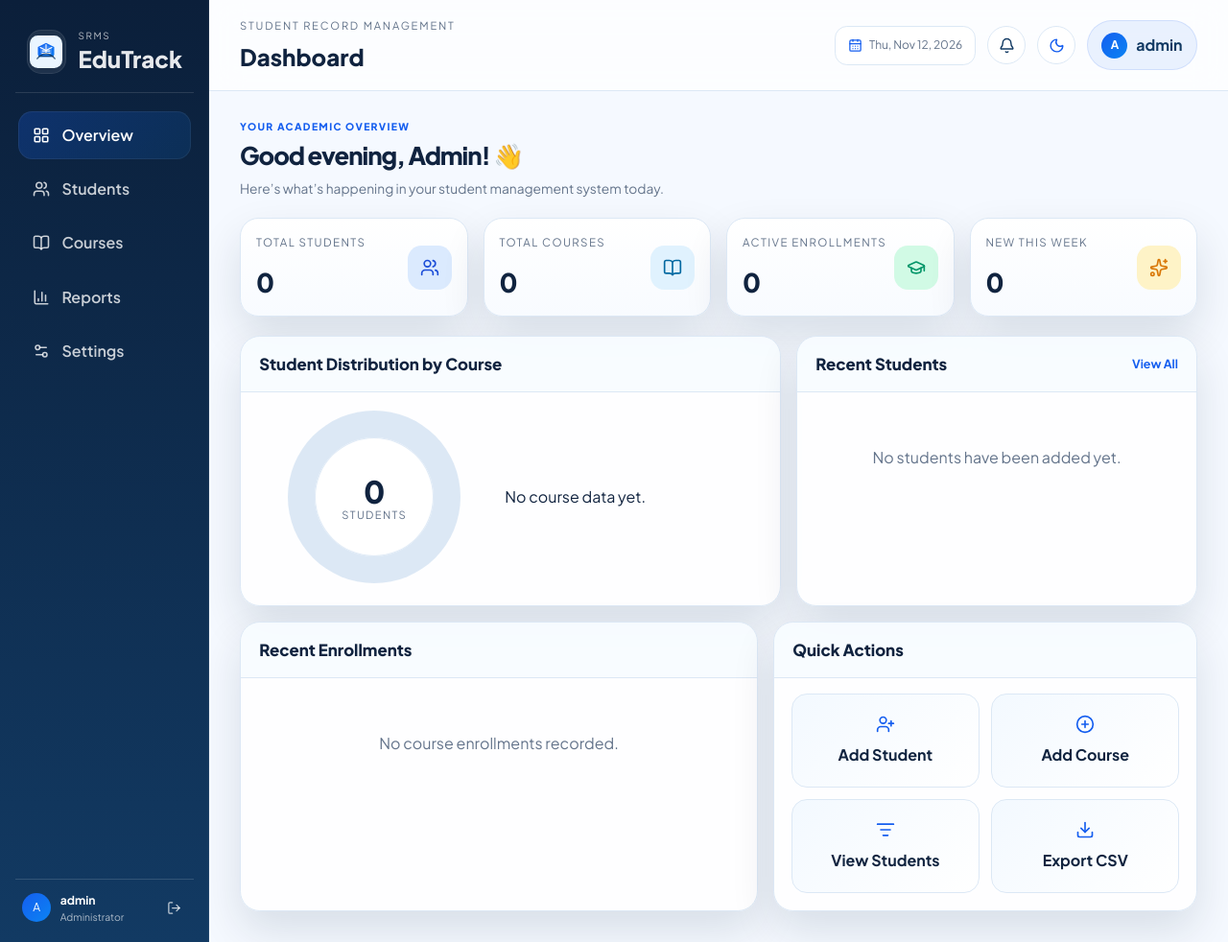
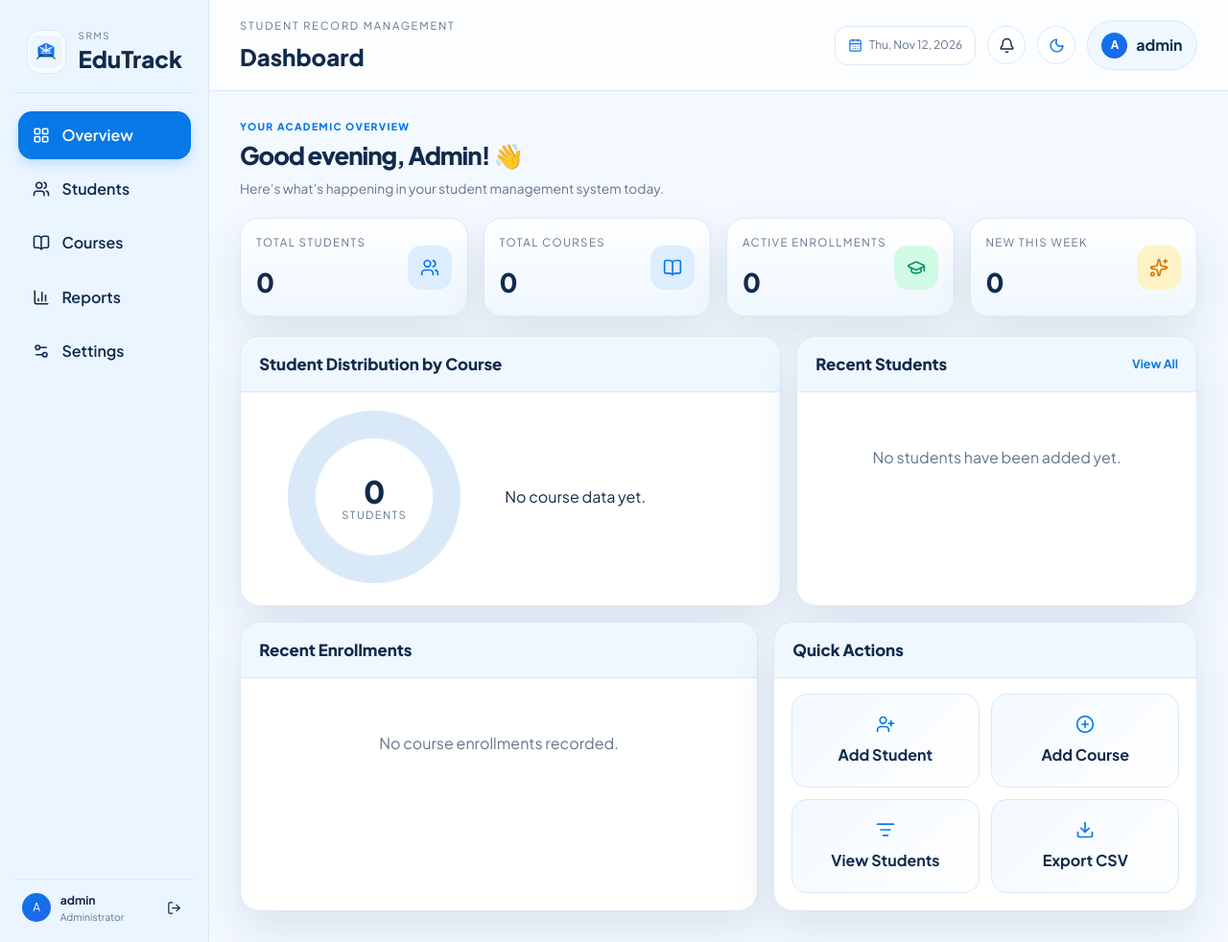
Before and after one commit to roderick451/edutrack, a Flask app: page / in a window 1280 px wide. Shown: the whole page at 96% size. Run offline with Flask 3, Linux system fonts and the light colour scheme; a user stored in the database is signed in; data that the repository does not hold is empty; some libraries are stand-ins or nearby versions.

Commit message:
Apply light blue theme across EduTrack
Align shared styles, chart colors, and dashboard/report accents with the requested palette while preserving layouts and dark mode.

Co-authored-by: Copilot <223556219+Copilot@users.noreply.github.com>

```diff
--- a/app/static/css/style.css
+++ b/app/static/css/style.css
@@ -1,25 +1,31 @@
 :root {
-  --navy-900: #0b1f3a;
-  --navy-800: #123a63;
-  --navy-700: #1a4f86;
-  --blue-700: #155eef;
-  --blue-600: #0b84f3;
-  --blue-100: #eaf5ff;
-  --blue-200: #d9ecff;
-  --bg: #f5f9ff;
+  --navy-900: #102a4c;
+  --navy-800: #102a4c;
+  --navy-700: #2563eb;
+  --blue-700: #0878e8;
+  --blue-600: #2563eb;
+  --blue-100: #eff7ff;
+  --blue-200: #dceeff;
+  --bg: #f3f9ff;
   --panel: #ffffff;
-  --panel-soft: #f8fbff;
-  --line: #dce8f5;
-  --text: #10233f;
+  --panel-soft: #eff7ff;
+  --line: #d9e9f8;
+  --text: #102a4c;
   --muted: #64748b;
+  --sidebar-bg: #eaf5ff;
+  --sidebar-text: #102a4c;
+  --sidebar-divider: #d9e9f8;
+  --hover: #e0f0ff;
+  --focus-ring: rgba(8, 120, 232, 0.16);
+  --blue-hover: #0668ca;
   --success: #16a34a;
   --warning: #f59e0b;
   --danger: #ef4444;
-  --shadow: 0 20px 45px rgba(11, 31, 58, 0.12);
-  --chart-1: #1f9ad6;
-  --chart-2: #1aa5bf;
-  --chart-3: #4c9aff;
-  --chart-4: #68d0d2;
+  --shadow: 0 20px 45px rgba(16, 42, 76, 0.1);
+  --chart-1: #0878e8;
+  --chart-2: #2563eb;
+  --chart-3: #60a5fa;
+  --chart-4: #93c5fd;
 }
 
 * { box-sizing: border-box; }
@@ -41,9 +47,9 @@ button, input, select, textarea { font: inherit; }
 
 .sidebar {
   width: 260px;
-  background: linear-gradient(180deg, var(--navy-900) 0%, var(--navy-800) 100%);
-  color: rgba(255,255,255,0.9);
-  box-shadow: inset -1px 0 0 rgba(255,255,255,0.06);
+  background: var(--sidebar-bg);
+  color: var(--sidebar-text);
+  box-shadow: inset -1px 0 0 var(--sidebar-divider);
   padding: 1.5rem 1rem 1.25rem;
   position: sticky;
   top: 0;
@@ -55,18 +61,18 @@ button, input, select, textarea { font: inherit; }
   align-items: center;
   gap: 0.8rem;
   padding: 0.45rem 0.75rem 1.2rem;
-  border-bottom: 1px solid rgba(255,255,255,0.12);
+  border-bottom: 1px solid var(--sidebar-divider);
 }
 
 .brand-mark {
   width: 46px;
   height: 46px;
   border-radius: 15px;
-  background: rgba(255,255,255,0.08);
+  background: rgba(255,255,255,0.72);
   display: flex;
   align-items: center;
   justify-content: center;
-  box-shadow: inset 0 0 0 1px rgba(255,255,255,0.08);
+  box-shadow: inset 0 0 0 1px var(--sidebar-divider);
 }
 
 .brand-mark img { width: 34px; height: 34px; }
@@ -76,7 +82,7 @@ button, input, select, textarea { font: inherit; }
   font-size: 0.62rem;
   text-transform: uppercase;
   letter-spacing: 0.16em;
-  color: rgba(255,255,255,0.7);
+  color: var(--muted);
 }
 .brand-copy h1 {
   margin: 0.3rem 0 0;
@@ -96,14 +102,15 @@ button, input, select, textarea { font: inherit; }
   gap: 0.8rem;
   padding: 0.82rem 0.9rem;
   border-radius: 0.9rem;
-  color: rgba(255,255,255,0.78);
+  color: var(--sidebar-text);
   font-weight: 600;
   transition: all 0.2s ease;
 }
-.nav-link:hover, .nav-link.active {
-  background: linear-gradient(135deg, rgba(21, 94, 239, 0.26), rgba(11, 132, 243, 0.12));
+.nav-link:hover { background: var(--hover); color: var(--sidebar-text); }
+.nav-link.active {
+  background: var(--blue-700);
   color: #fff;
-  box-shadow: inset 0 0 0 1px rgba(255,255,255,0.06);
+  box-shadow: 0 5px 12px rgba(8, 120, 232, 0.18);
 }
 .nav-icon { display: inline-flex; width: 18px; height: 18px; justify-content: center; align-items: center; }
 .nav-link svg { width: 18px; height: 18px; stroke-width: 2.1; }
@@ -143,19 +150,19 @@ button, input, select, textarea { font: inherit; }
   gap: 0.55rem;
   padding: 0.72rem 0.9rem;
   border-radius: 999px;
-  background: rgba(21, 94, 239, 0.08);
+  background: var(--blue-100);
   color: var(--navy-800);
-  border: 1px solid rgba(21, 94, 239, 0.12);
+  border: 1px solid var(--line);
   font-weight: 700;
 }
 .user-pill svg { width: 16px; height: 16px; }
 .mobile-toggle {
-  display: none; width: 42px; height: 42px; border: 1px solid var(--line); border-radius: 14px; background: white; color: var(--navy-900); align-items: center; justify-content: center; cursor: pointer;
+  display: none; width: 42px; height: 42px; border: 1px solid var(--line); border-radius: 14px; background: var(--panel); color: var(--navy-900); align-items: center; justify-content: center; cursor: pointer;
 }
 .content-area { padding: 1.8rem 2rem 2rem; }
 
 .panel {
-  background: rgba(255,255,255,0.9);
+  background: var(--panel);
   border: 1px solid var(--line);
   border-radius: 1.3rem;
   box-shadow: var(--shadow);
@@ -167,7 +174,7 @@ button, input, select, textarea { font: inherit; }
   justify-content: space-between;
   padding: 1.2rem 1.35rem;
   border-bottom: 1px solid var(--line);
-  background: rgba(234,245,255,0.35);
+  background: var(--blue-100);
 }
 .compact-header { padding: 1rem 1.2rem; }
 .panel-header h3 {
@@ -184,7 +191,7 @@ button, input, select, textarea { font: inherit; }
   margin-bottom: 1.25rem;
 }
 .stat-card {
-  background: linear-gradient(180deg, #ffffff 0%, #f8fbff 100%);
+  background: linear-gradient(180deg, var(--panel) 0%, var(--panel-soft) 100%);
   border: 1px solid var(--line);
   border-radius: 1.2rem;
   padding: 1rem 1rem 0.9rem;
@@ -254,9 +261,9 @@ button, input, select, textarea { font: inherit; }
   content: "";
   position: absolute;
   inset: 28px;
-  background: white;
+  background: var(--panel);
   border-radius: 50%;
-  box-shadow: inset 0 0 0 1px rgba(220,232,245,0.9);
+  box-shadow: inset 0 0 0 1px var(--line);
 }
 .donut-center {
   position: relative;
@@ -948,20 +966,20 @@ body[data-theme="dark"] .progress-track { background: rgba(255,255,255,0.12); }
   align-items: center;
   gap: 0.6rem;
   padding: 0.7rem 0.45rem 0;
-  border-top: 1px solid rgba(255,255,255,0.14);
+  border-top: 1px solid var(--sidebar-divider);
 }
 .sidebar-account .user-avatar { width: 30px; height: 30px; flex: none; }
 .sidebar-account-copy { display: grid; gap: 0.1rem; min-width: 0; flex: 1; }
-.sidebar-account-copy strong { color: #fff; font-size: 0.76rem; overflow: hidden; text-overflow: ellipsis; }
-.sidebar-account-copy small { color: rgba(255,255,255,0.65); font-size: 0.65rem; }
-.sidebar-account > a { display: inline-flex; color: rgba(255,255,255,0.75); padding: 0.35rem; }
+.sidebar-account-copy strong { color: var(--sidebar-text); font-size: 0.76rem; overflow: hidden; text-overflow: ellipsis; }
+.sidebar-account-copy small { color: var(--muted); font-size: 0.65rem; }
+.sidebar-account > a { display: inline-flex; color: var(--sidebar-text); padding: 0.35rem; }
 .sidebar-account > a svg { width: 15px; height: 15px; }
 .sidebar-nav { padding-bottom: 4.5rem; }
 
 .login-page { grid-template-columns: 1.2fr 0.8fr; }
 .login-visual { padding: 2rem 3.2rem; }
 .login-visual-overlay {
-  background: linear-gradient(110deg, rgba(6,34,73,0.82) 0%, rgba(12,66,122,0.62) 55%, rgba(13,93,163,0.38) 100%);
+  background: linear-gradient(110deg, rgba(7,53,102,0.82) 0%, rgba(8,91,170,0.62) 55%, rgba(8,120,232,0.4) 100%);
 }
 .login-brand-row { gap: 0.65rem; }
 .login-brand-mark {
--- a/app/templates/base.html
+++ b/app/templates/base.html
@@ -12,15 +12,22 @@
           extend: {
             colors: {
               brand: {
-                50: '#EAF5FF',
-                100: '#D9ECFF',
-                500: '#155EEF',
-                600: '#0B84F3',
-                700: '#123A63',
+                50: '#EFF7FF',
+                100: '#DCEEFF',
+                500: '#2563EB',
+                600: '#0878E8',
+                700: '#102A4C',
+              },
+              blue: {
+                50: '#EFF7FF',
+                100: '#DCEEFF',
+                500: '#2563EB',
+                600: '#0878E8',
+                700: '#0878E8',
               }
             },
             boxShadow: {
-              soft: '0 20px 45px rgba(11, 31, 58, 0.12)',
+              soft: '0 20px 45px rgba(16, 42, 76, 0.1)',
             }
           }
         }
--- a/app/templates/dashboard.html
+++ b/app/templates/dashboard.html
@@ -30,7 +30,7 @@
           <p class="stat-label">Total Courses</p>
           <p class="stat-value">{{ total_courses }}</p>
         </div>
-        <div class="stat-icon bg-sky-100 text-sky-700"><i data-lucide="book-open"></i></div>
+        <div class="stat-icon bg-blue-100 text-blue-700"><i data-lucide="book-open"></i></div>
       </div>
     </div>
 
@@ -66,11 +66,11 @@
           {% for course_name, count in course_distribution[:4] %}
             {% set portion = ((count / total_students) * 100) if total_students else 0 %}
             {% set end_position = donut.position + portion %}
-            {% set color = ['#1f9ad6', '#1aa5bf', '#4c9aff', '#f59e0b'][loop.index0] %}
+            {% set color = ['var(--chart-1)', 'var(--chart-2)', 'var(--chart-3)', 'var(--chart-4)'][loop.index0] %}
             {% set donut.segments = donut.segments + [color ~ ' ' ~ donut.position ~ '% ' ~ end_position ~ '%'] %}
             {% set donut.position = end_position %}
           {% endfor %}
-          <div class="donut-chart" style="background: conic-gradient({{ donut.segments|join(', ') }}{% if donut.position < 100 %}{% if donut.segments %}, {% endif %}#dce8f5 {{ donut.position }}% 100%{% endif %});">
+          <div class="donut-chart" style="background: conic-gradient({{ donut.segments|join(', ') }}{% if donut.position < 100 %}{% if donut.segments %}, {% endif %}var(--line) {{ donut.position }}% 100%{% endif %});">
             <div class="donut-center">
               <strong>{{ total_students }}</strong>
               <span>Students</span>
--- a/app/templates/reports.html
+++ b/app/templates/reports.html
@@ -21,7 +21,7 @@
       <div class="stat-card-top"><div><p class="stat-label">Total Students</p><p class="stat-value">{{ total_students }}</p></div><div class="stat-icon bg-blue-100 text-blue-700"><i data-lucide="users"></i></div></div>
     </div>
     <div class="stat-card">
-      <div class="stat-card-top"><div><p class="stat-label">Total Courses</p><p class="stat-value">{{ total_courses }}</p></div><div class="stat-icon bg-sky-100 text-sky-700"><i data-lucide="book-open"></i></div></div>
+      <div class="stat-card-top"><div><p class="stat-label">Total Courses</p><p class="stat-value">{{ total_courses }}</p></div><div class="stat-icon bg-blue-100 text-blue-700"><i data-lucide="book-open"></i></div></div>
     </div>
     <div class="stat-card">
       <div class="stat-card-top"><div><p class="stat-label">Active Students</p><p class="stat-value">{{ status_counts['Active'] }}</p></div><div class="stat-icon bg-emerald-100 text-emerald-600"><i data-lucide="circle-check"></i></div></div>
```
Also changed, not shown: other parts of app/static/css/style.css (+35 -24 lines).
